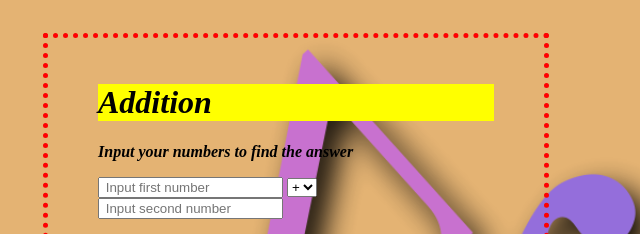
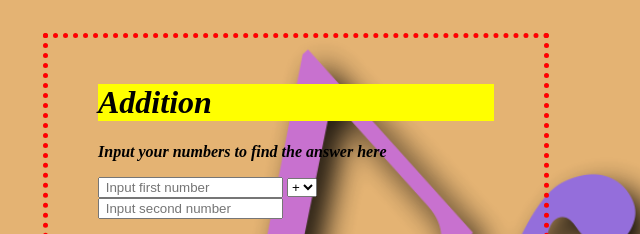
Before and after one commit to codeConstructer/TestP1, a plain HTML site: page P1/index.html in a window 1280 px wide. Shown: the top 234 px of the page, 15-655 px from the left. Drawn offline with Linux system fonts and the light colour scheme.

Commit message:
a small modification

```diff
--- a/P1/index.html
+++ b/P1/index.html
@@ -12,7 +12,7 @@
   <body>
     <div class="page">
         <div class="heading"><h1><i>Addition</i></h1></div>
-        <p><b><i>Input your numbers to find the answer</i></b></p>
+        <p><b><i>Input your numbers to find the answer here</i></b></p>
         <input type="text" id="n1" placeholder=" Input first number" />
         <select id="operators">
             <option value="+">+</option>
```
